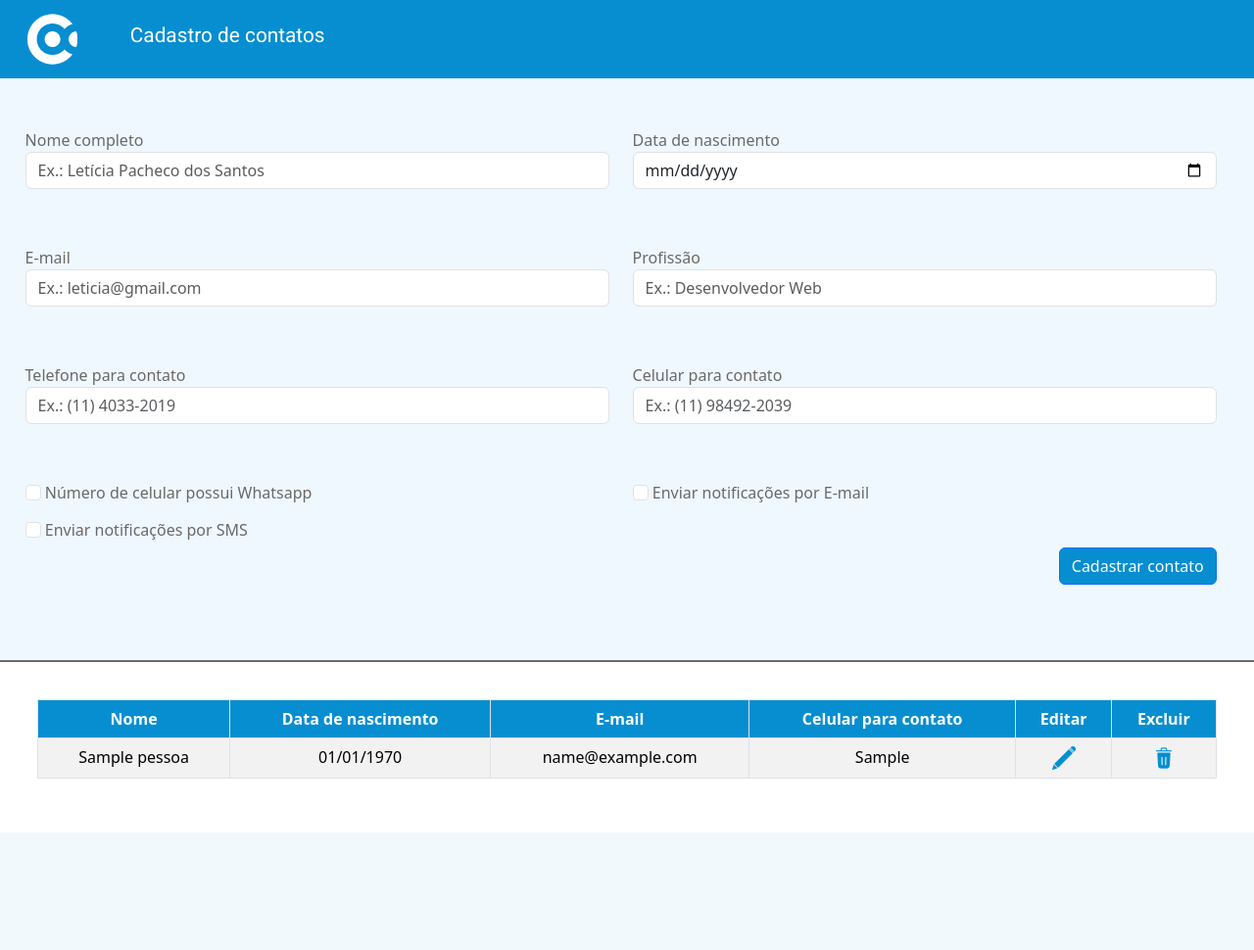
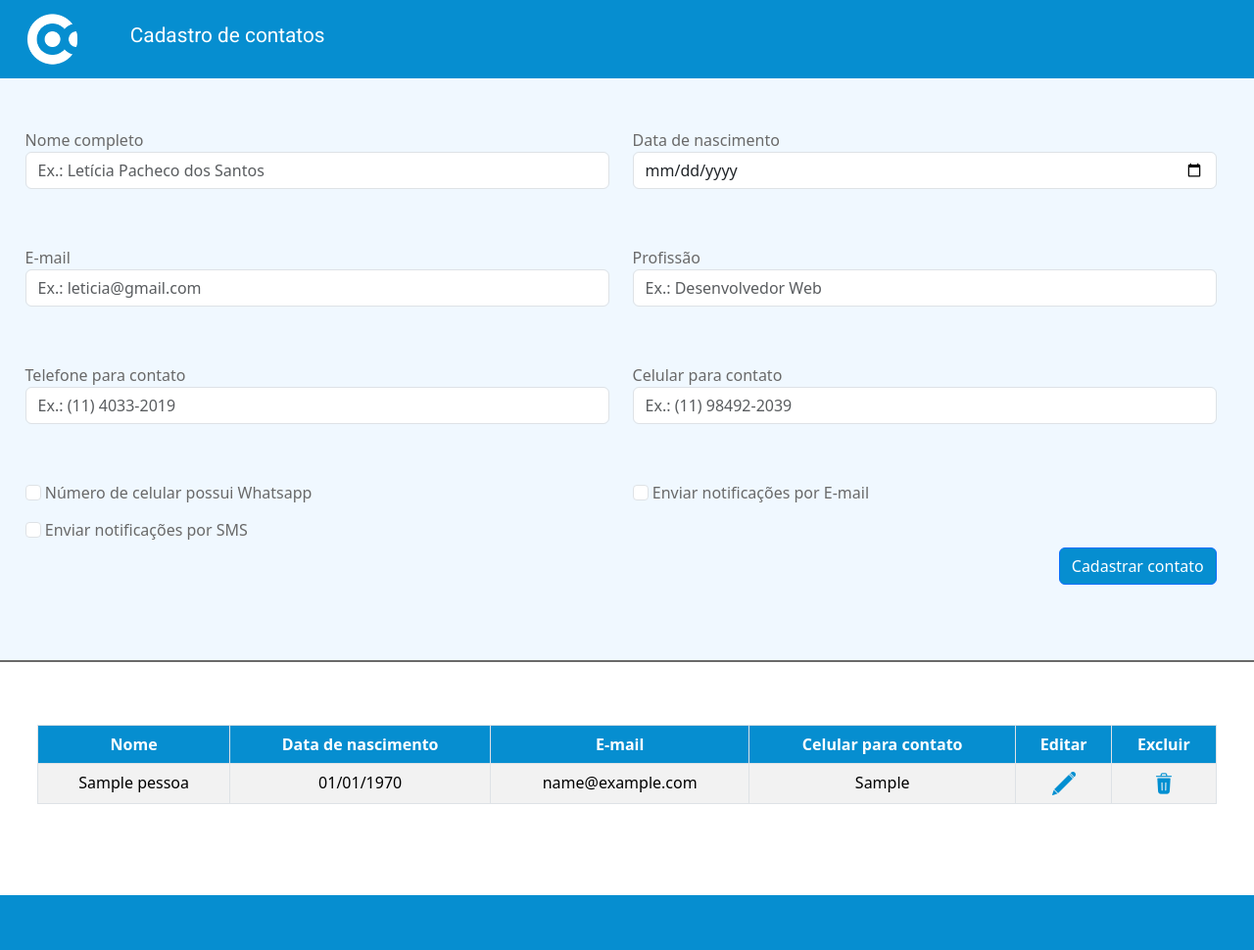
Before and after one commit to GustavoHenriqueProjects/ProjectAlphacode2023, a PHP site: page / in a window 1280 px wide. Shown: the whole page at 98% size. Before the commit the page ends 850 px from the top, so only its background shows below. Run offline with PHP 8.4, Linux system fonts and the light colour scheme; tables that the repository leaves empty or names only in its code hold one stand-in row (values such as "Sample post").

Commit message:
Finalizar footer

```diff
--- /dev/null
+++ b/Assets/css/footer.css
@@ -0,0 +1,4 @@
+footer{
+    background-color: #068ED0;
+
+}
--- a/Assets/css/style.css
+++ b/Assets/css/style.css
@@ -6,7 +6,7 @@ body{
     'header'
     'main'
     'footer';
-    grid-template-rows: 10% 1fr 5%;
+    grid-template-rows: 10% 1fr 7%;
     overflow-y: auto;
     overflow-x: hidden;
 }
--- a/Assets/css/tabelaRegistro.css
+++ b/Assets/css/tabelaRegistro.css
@@ -1,5 +1,8 @@
 .container_registro{
-    padding: 3%;
+    padding-top: 5%;
+    padding-left: 3%;
+    padding-right: 3%;
+    padding-bottom: 6%;
 }
 
 .texto-centralizado {
--- a/View/modules/Registro/RegistroForm.php
+++ b/View/modules/Registro/RegistroForm.php
@@ -14,6 +14,7 @@
     <link rel="stylesheet" href="../../../Assets/css/main.css">
     <link rel="stylesheet" href="../../../Assets/css/formRegister.css">
     <link rel="stylesheet" href="../../../Assets/css/tabelaRegistro.css">
+    <link rel="stylesheet" href="../../../Assets/css/footer.css">
     <title>Alphacode</title>
 </head>
 
@@ -106,6 +107,7 @@
             </table>
         </div>
     </main>
+    <footer></footer>
     <script src="https://cdn.jsdelivr.net/npm/bootstrap@5.3.2/dist/js/bootstrap.bundle.min.js" integrity="sha384-C6RzsynM9kWDrMNeT87bh95OGNyZPhcTNXj1NW7RuBCsyN/o0jlpcV8Qyq46cDfL" crossorigin="anonymous"></script>
     <script src="https://ajax.googleapis.com/ajax/libs/jquery/3.5.1/jquery.min.js"></script>
     <script src="https://cdnjs.cloudflare.com/ajax/libs/jquery.mask/1.14.16/jquery.mask.min.js"></script>
```
